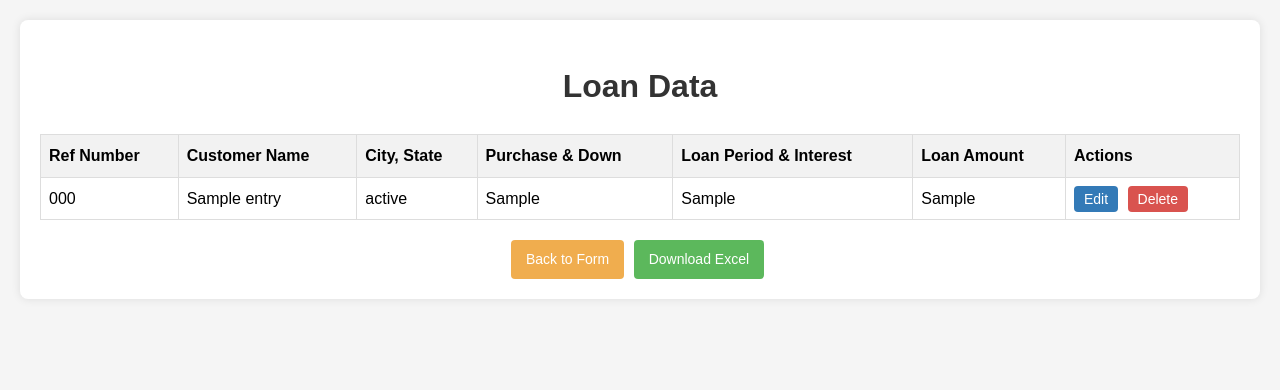
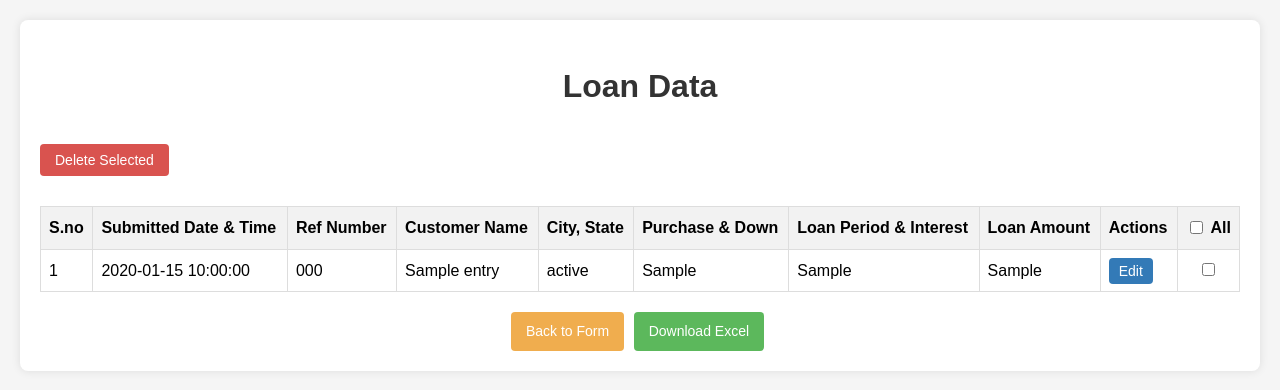
Before and after one commit to freelancing-today/Bank-project, a Flask app: template templates/submit.html in a window 1280 px wide. Shown: the top 390 px of the page. Run offline with Flask 3, Linux system fonts and the light colour scheme; the template is opened without the code that fills it: most values are stand-ins (such as "Sample title", 1, 10 or a date in 2020).

Commit message:
Update submit.html

```diff
--- a/templates/submit.html
+++ b/templates/submit.html
@@ -88,8 +88,24 @@
             display: inline-block;
             margin-top: 20px;
         }
+        .btn-delete-selected {
+            background-color: #d9534f;
+            color: white;
+            padding: 8px 15px;
+            margin: 10px 0;
+        }
         .text-center {
             text-align: center;
+        }
+        .select-checkbox {
+            text-align: center;
+            width: 40px;
+        }
+        .select-all-container {
+            display: flex;
+            align-items: center;
+            justify-content: center;
+            gap: 5px;
         }
     </style>
 </head>
@@ -104,9 +120,14 @@
         {% endif %}
 
         {% if entries %}
+        <form method="post" action="{{ url_for('delete') }}">
+            <button type="submit" class="btn btn-delete-selected">Delete Selected</button>
+
             <table>
                 <thead>
                     <tr>
+                        <th>S.no</th>
+                        <th>Submitted Date & Time</th>
                         <th>Ref Number</th>
                         <th>Customer Name</th>
                         <th>City, State</th>
@@ -114,11 +135,19 @@
                         <th>Loan Period & Interest</th>
                         <th>Loan Amount</th>
                         <th>Actions</th>
+                        <th class="select-checkbox">
+                            <div class="select-all-container">
+                                <input type="checkbox" id="select-all">
+                                <label for="select-all">All</label>
+                            </div>
+                        </th>
                     </tr>
                 </thead>
                 <tbody>
                     {% for entry in entries %}
                     <tr>
+                        <td>{{ loop.index }}</td>
+                        <td>{{ entry['SubmissionDateTime'] }}</td>
                         <td>{{ entry['Customer Reference Number'] }}</td>
                         <td>{{ entry['Customer Name'] }}</td>
                         <td>{{ entry['City, State'] }}</td>
@@ -127,12 +156,15 @@
                         <td>{{ entry['Loan amount and principal'] }}</td>
                         <td class="actions">
                             <a href="/edit/{{ loop.index0 }}" class="btn btn-edit">Edit</a>
-                        <a href="/delete/{{ loop.index0 }}" class="btn btn-delete">Delete</a>
+                        </td>
+                        <td class="select-checkbox">
+                            <input type="checkbox" name="delete_ids" value="{{ loop.index0 }}" class="row-checkbox">
                         </td>
                     </tr>
                     {% endfor %}
                 </tbody>
             </table>
+        </form>
         {% else %}
         <p>No loan entries found.</p>
         {% endif %}
@@ -141,6 +173,16 @@
             <a href="/" class="btn btn-back">Back to Form</a>
             <a href="/download" class="btn btn-download">Download Excel</a>
         </div>
+
+        <script>
+            // Select all checkboxes functionality
+            document.getElementById('select-all').addEventListener('change', function() {
+                const checkboxes = document.querySelectorAll('.row-checkbox');
+                checkboxes.forEach(checkbox => {
+                    checkbox.checked = this.checked;
+                });
+            });
+        </script>
     </div>
 </body>
 </html>
```
Lines whose indentation alone changed are shown as unchanged.
